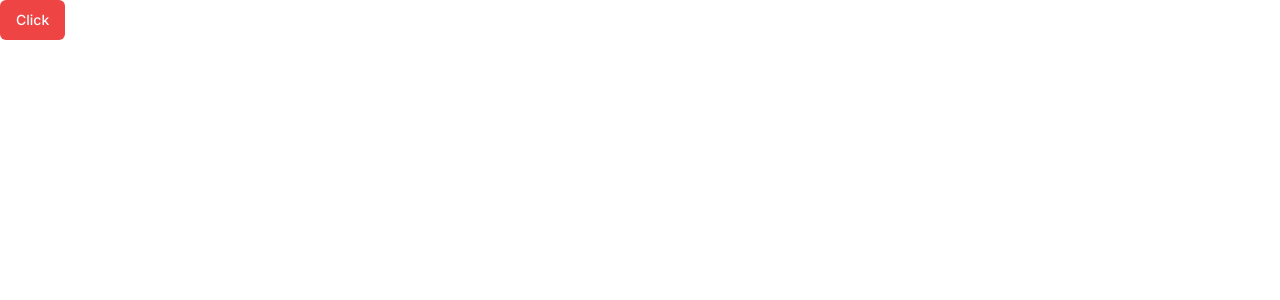
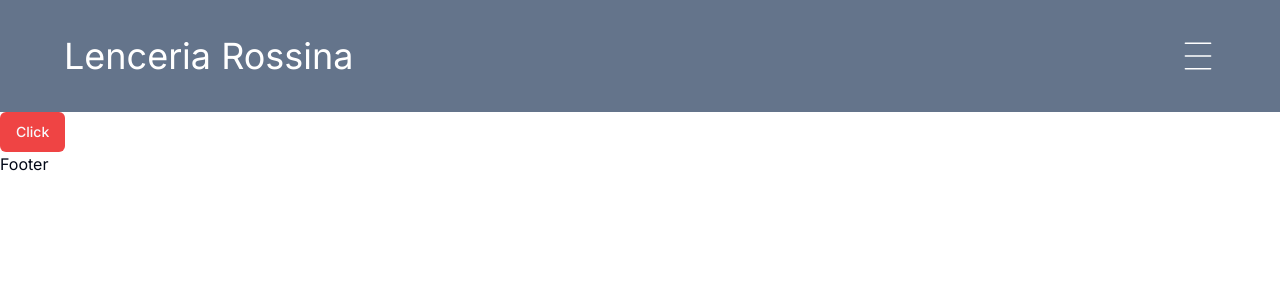
Before and after one commit to Mldamico/rossina, a Next.js app: page / in a window 1280 px wide. Shown: the top 300 px of the page. Built offline with nearby package versions, Linux system fonts and the light colour scheme.

Commit message:
Sidebar preparation

```diff
--- a/package.json
+++ b/package.json
@@ -16,8 +16,10 @@
     "next": "14.1.0",
     "react": "^18",
     "react-dom": "^18",
+    "react-icons": "^5.0.1",
     "tailwind-merge": "^2.2.1",
-    "tailwindcss-animate": "^1.0.7"
+    "tailwindcss-animate": "^1.0.7",
+    "zustand": "^4.5.1"
   },
   "devDependencies": {
     "@types/node": "^20",
--- a/src/app/layout.tsx
+++ b/src/app/layout.tsx
@@ -1,6 +1,9 @@
 import type { Metadata } from "next";
 import { Inter } from "next/font/google";
 import "./globals.css";
+import { Nav } from "@/components/layout/Nav";
+import { Footer } from "@/components/layout/Footer";
+import { Sidebar } from "@/components/layout/Sidebar";
 
 const inter = Inter({ subsets: ["latin"] });
 
@@ -16,7 +19,12 @@ export default function RootLayout({
 }>) {
   return (
     <html lang="en">
-      <body className={inter.className}>{children}</body>
+      <body className={`min-h-screen  ${inter.className}`}>
+        <Nav />
+        <Sidebar />
+        <div>{children}</div>
+        <Footer />
+      </body>
     </html>
   );
 }
--- /dev/null
+++ b/src/components/layout/Footer.tsx
@@ -0,0 +1,5 @@
+import React from "react";
+
+export const Footer = () => {
+  return <div>Footer</div>;
+};
--- /dev/null
+++ b/src/components/layout/Nav.tsx
@@ -0,0 +1,16 @@
+"use client";
+import { useUiStore } from "@/store/ui/ui-store";
+import React from "react";
+import { CiMenuBurger } from "react-icons/ci";
+
+export const Nav = () => {
+  const openMenu = useUiStore((state) => state.openSideMenu);
+  return (
+    <div className="w-full bg-slate-500 h-28 flex justify-between items-center px-16">
+      <h1 className="text-white  text-2xl sm:text-4xl">Lenceria Rossina</h1>
+      <button onClick={() => openMenu()}>
+        <CiMenuBurger size={36} color="white" />
+      </button>
+    </div>
+  );
+};
--- /dev/null
+++ b/src/components/layout/Sidebar.tsx
@@ -0,0 +1,24 @@
+"use client";
+import { useUiStore } from "@/store/ui/ui-store";
+import React from "react";
+
+export const Sidebar = () => {
+  const isSideMenuOpen = useUiStore((state) => state.isSideMenuOpen);
+  const closeMenu = useUiStore((state) => state.closeSideMenu);
+  return (
+    <div>
+      {isSideMenuOpen && (
+        <div className="fixed top-0 left-0 w-screen h-screen z-10 bg-black opacity-30" />
+      )}
+
+      {isSideMenuOpen && (
+        <div
+          onClick={closeMenu}
+          className="fade-in fixed top-0 left-0 w-screen h-screen z-10 backdrop-filter backdrop-blur-sm"
+        ></div>
+      )}
+
+      <nav></nav>
+    </div>
+  );
+};
--- /dev/null
+++ b/src/store/ui/ui-store.ts
@@ -0,0 +1,13 @@
+import { create } from "zustand";
+
+interface State {
+  isSideMenuOpen: boolean;
+  openSideMenu: () => void;
+  closeSideMenu: () => void;
+}
+
+export const useUiStore = create<State>()((set) => ({
+  isSideMenuOpen: false,
+  openSideMenu: () => set({ isSideMenuOpen: true }),
+  closeSideMenu: () => set({ isSideMenuOpen: false }),
+}));
```
Also changed, not shown: 1 other file (tests, documents, lock files or other folders).
